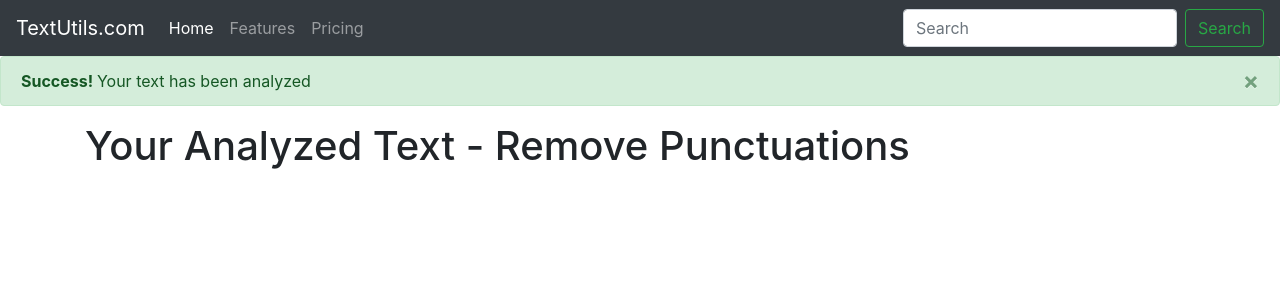
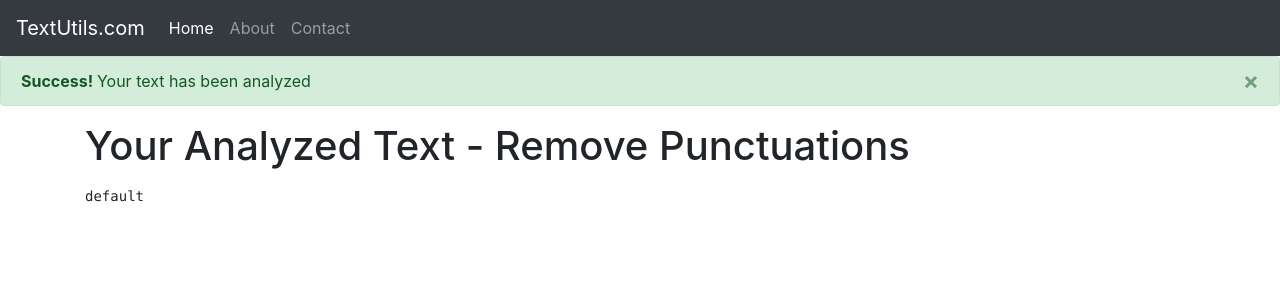
Before and after one commit to akash844/Text-Utils, a Django app: page /analyze in a window 1280 px wide. Shown: the top 300 px of the page. Run offline with Django 3.2, Linux system fonts and the light colour scheme; some libraries are stand-ins or nearby versions.

Commit message:
multiple features working simultaneously

```diff
--- a/templates/analyze.html
+++ b/templates/analyze.html
@@ -22,17 +22,13 @@
             <a class="nav-link" href="/">Home <span class="sr-only">(current)</span></a>
           </li>
           <li class="nav-item">
-            <a class="nav-link" href="#">Features</a>
+            <a class="nav-link" href="#">About</a>
           </li>
           <li class="nav-item">
-            <a class="nav-link" href="#">Pricing</a>
+            <a class="nav-link" href="#">Contact</a>
           </li>
         </ul>
       </div>
-            <form class="form-inline">
-                <input class="form-control mr-sm-2" type="search" placeholder="Search" aria-label="Search">
-                <button class="btn btn-outline-success my-2 my-sm-0" type="submit">Search</button>
-            </form>
     </nav>
     <div class="alert alert-success alert-dismissible fade show" role="alert">
         <strong>Success! </strong>Your text has been analyzed
--- a/textutil/views.py
+++ b/textutil/views.py
@@ -15,28 +15,39 @@ def analyze(request):
     removespace = request.POST.get('removespace', 'off')
     countchar = request.POST.get('countchar', 'off')
     countword = request.POST.get('countword', 'off')
-    analyzed = " "
+    analyzed = djtext
 
     if removepunc == 'on':
-        puncs = '''~!@#$%^&*(),./<-_>?:""{}|;''[]\='''
+        puncs = ''''~!@#$%^&*(),./<-_>?:""{}|;''[]\='''
+        djtext=analyzed
+        analyzed=""
         for char in djtext:
             if char not in puncs:
                 analyzed += char
 
-    elif (fullcaps == 'on'):
+    if (fullcaps == 'on'):
+        djtext=analyzed
+        analyzed=""
         for char in djtext:
             analyzed+=char.upper()
 
-    elif (removespace == 'on'):
+    if (removespace == 'on'):
+        djtext=analyzed
+        analyzed=""
         for idx,char in enumerate(djtext):
             if not (djtext[idx] == " " and djtext[idx+1] == " "):
                 analyzed += char
 
-    elif (countchar == 'on'):
-        analyzed='Total Characters : '+str(len(djtext))
+    djtext=analyzed
+    if (countchar == 'on'):
+        analyzed += '\nTotal Characters : '+str(len(djtext))
 
-    elif (countword == 'on'):
-        analyzed = 'Total Words : '+str(djtext.count(' '))
+    if (countword == 'on'):
+        spaces=0
+        for i in range(len(djtext)-1):
+            if djtext[i]==' ' and djtext[i+1]!=' ':
+                spaces+=1
+        analyzed += '\nTotal Words : '+str(spaces+1)
 
     param = {'purpose' : 'Remove Punctuations', 'analyzed_text': analyzed}
     return render(request, 'analyze.html', param)
```
